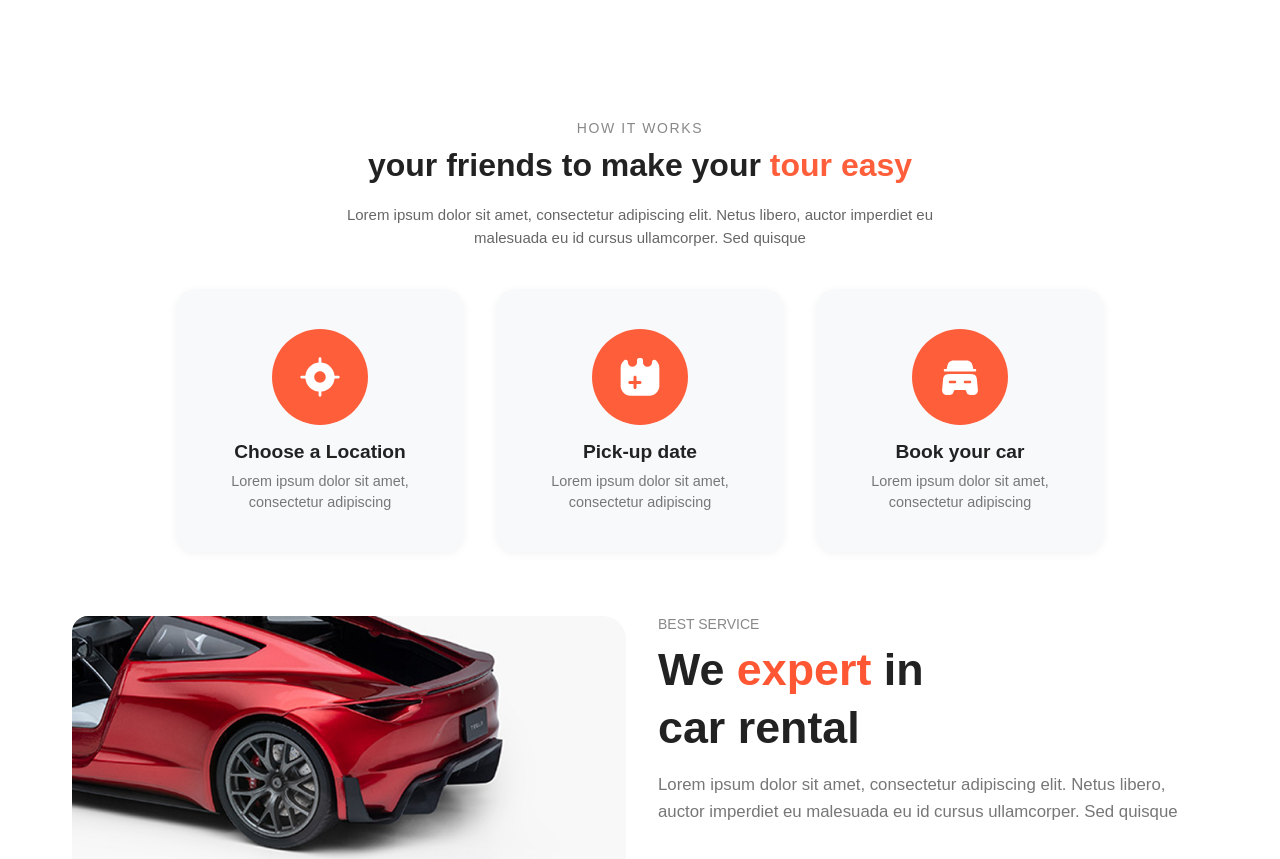
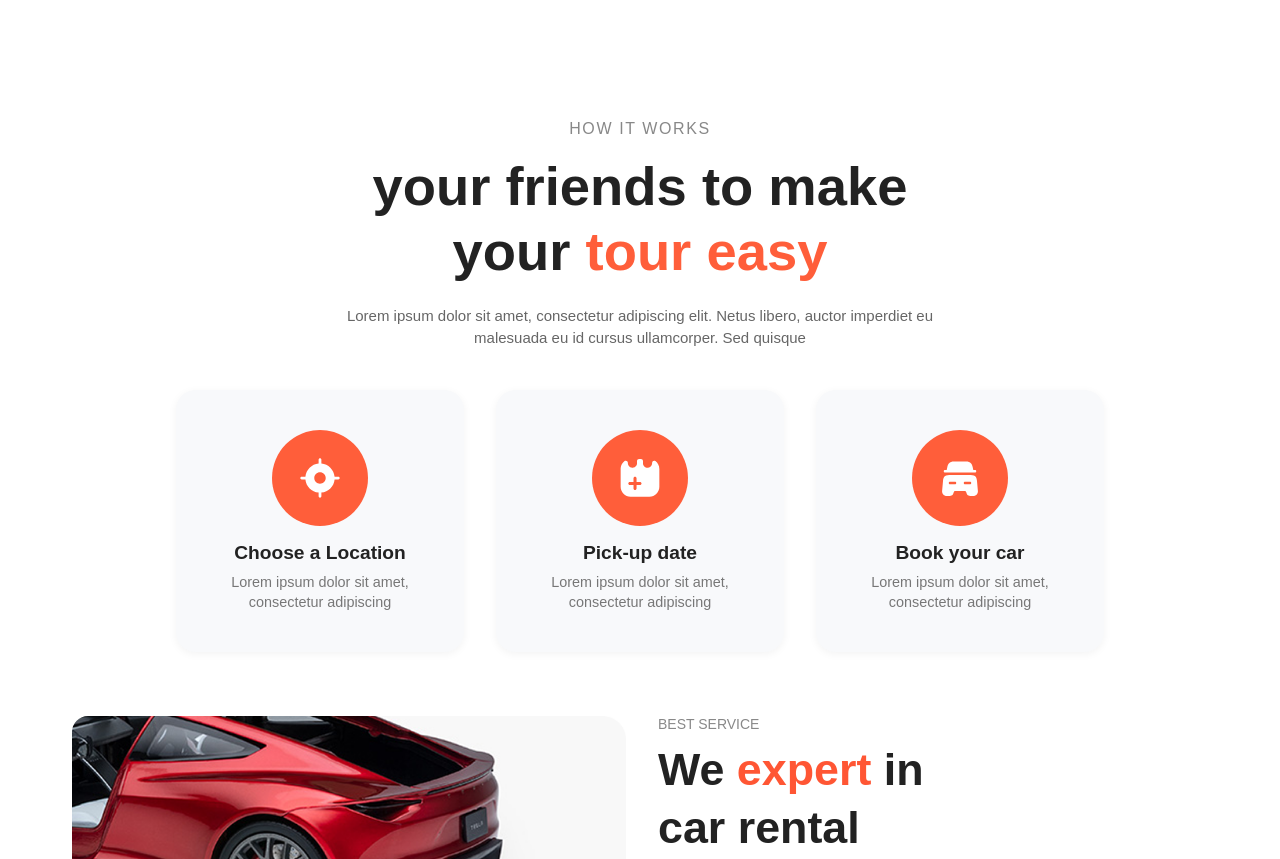
Before and after one commit to Jose7764/Carzin, a plain HTML site: page index.html in a window 1280 px wide. Shown: the part 840-1699 px from the top of the page. Drawn offline with Linux system fonts and the light colour scheme.

Commit message:
feat: Atualiza o css

```diff
--- a/style.css
+++ b/style.css
@@ -3,7 +3,7 @@
   --text-dark: #222;
   --text-light: #777;
   --bg-light: #f8f9fb;
-  --max-width: 1100px;
+  --max-width: 80vw;
   --primary: #FF5634;
   --gray: #777;
   --text: #222;
@@ -243,15 +243,15 @@ body {
 
 .how-it-works .subtitle {
   color: #888;
-  font-size: 14px;
-  margin-bottom: 10px;
+  font-size: 1rem;
+  margin-bottom: 1rem;
 }
 
 .how-it-works h1 {
   font-size: 32px;
   font-weight: 700;
   color: #222;
-  margin: 0;
+
 }
 
 .how-it-works h1 span {
@@ -764,7 +764,7 @@ section.drive-care {
 
 /* ======== Media Queries  ======== */
 
-@media (min-width: 768px) {
+@media (min-width: 1024px) {
   .headerMobile {
     display: none;
   }
@@ -807,6 +807,22 @@ section.drive-care {
 
   .littleTitle{
     display: inline-block;
+  }
+
+  .how-it-works .subtitle {
+    color: #888;
+    font-size: 1rem;
+    margin-bottom: 1rem;
+  }
+
+  .how-it-works strong {
+    font-size: 3.4rem;
+
+  }
+
+   .how-it-works h1 {
+    width: 60%;
+    justify-self: center;
   }
 
   .steps-container {
@@ -855,16 +871,11 @@ section.drive-care {
   .try-btn {
     font-size: 1rem;
   }
-}
-
-@media (min-width: 900px) {
   section.drive-care {
     flex-direction: row;
     align-items: flex-start;
   }
-}
 
-@media (min-width: 1200px) {
   h1 {
     font-size: 2.5rem;
   }
@@ -886,20 +897,18 @@ section.drive-care {
   .step {
     padding: 2.5rem 1.5rem;
   }
-}
 
-@media (max-width: 768px) {
   .cars-filters {
     display: none;
   }
-}
 
-@media (min-width: 769px) {
+
+
   .cars-mobile-buttons {
     display: none;
   }
-}
- @media (max-width: 600px) {
+
+
     .car-grid {
       grid-template-columns: 1fr;
     }
```
Also changed, not shown: index.html (line endings or trailing spaces).
